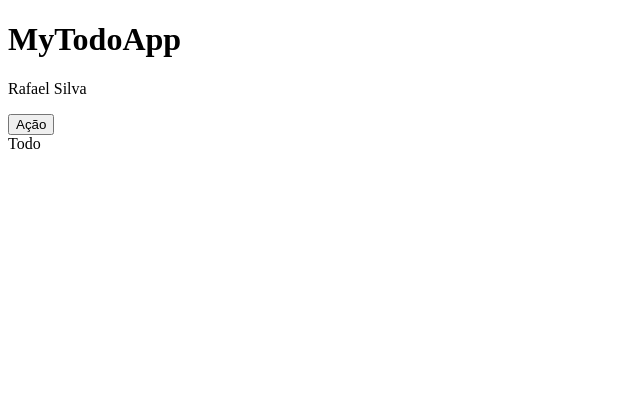
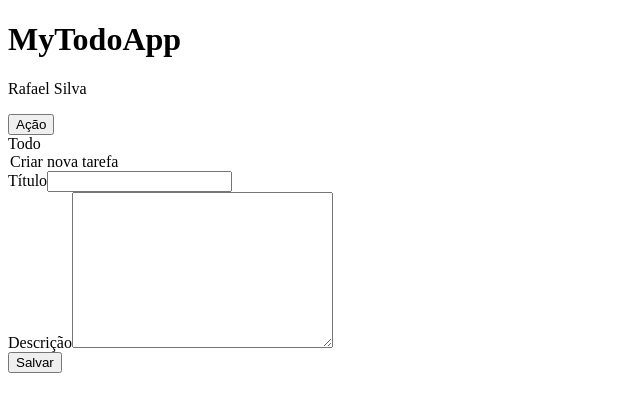
Before and after one commit to rsilvagit/FullStack-SENAI-M03S04, a React (Vite) app in the folder my-todo-list/: page /todo in a window 1280 px wide. Shown: the top 412 px of the page, without its empty margins (0-640 px from the left). Built offline with nearby package versions, Linux system fonts and the light colour scheme.

Commit message:
criando form usando hookform

```diff
--- a/my-todo-list/src/components/form/FormComponent.jsx
+++ b/my-todo-list/src/components/form/FormComponent.jsx
@@ -1,22 +1,77 @@
-import React from 'react'
+import React, { useEffect } from 'react'
 import ButtonComponent from '../button/ButtonComponent'
+import { useForm } from 'react-hook-form'
+import PropTypes from 'prop-types'
 
-export const FormComponent = () => {
+export const FormComponent = (todo) => {
+    const { register,
+         handleSubmit,
+        setValue,
+        formState:{errors}
+    } = useForm();
+
+    const onSubmit = () => {
+        console.log(data);
+        //requisição sever
+    }
+    useEffect(() => {
+        if (todo) {
+            setValue('title', todo.title);
+            setValue('description', todo.description);
+        }
+    }, []);
+
     return (
-        <form className="FormTodo">
-            <legend className="FormTitle">
+        <form className="FormTodo" onSubmit={handleSubmit(onSubmit)}>
+            <legend className="FormTitle"> Criar nova tarefa </legend>
+
             <div className="InputContainer">
+
                 <div className="InputGroup">
                     <label htmlFor="title">Título</label>
-                        <input type='text' id='title' />
+                    <input
+                        type='text'
+                        id='title'
+                        {...register("title", {
+                            required: '*Campo Obrigatório'
+                        })}
+                        />
+                        { errors.title &&
+                        <p>{errors.title.message}</p>
+                        }
                 </div>
                 <div className="InputGroup">
-                        <label htmlFor="description">DFescrição</label>
-                        <textarea id="description" cols="30" rows="10"></textarea>
+                    <label htmlFor="description">Descrição</label>
+                    <textarea
+                        id="description"
+                        cols="30"
+                        rows="10"
+                        {...register('description',
+                            {
+                                required: '*Campo Obrigatório',
+                                maxLength: {
+                                    value: 50,
+                                    message: 'Esse campo possui tamanho máximo de 50 caracteres'
+                                }
+                            })}>
+                    </textarea>
+                    {errors.description &&
+                    <p>{errors.description.message}</p>
+                    }
                 </div>
             </div>
+
             <ButtonComponent type='submit'>Salvar</ButtonComponent>
-            </legend>
-        </form>
+
+        </form >
     )
 }
+
+FormComponent.propTypes = {
+    tod: PropTypes.shape({
+        id: PropTypes.number.isRequired,
+        title: PropTypes.string.isRequired,
+        description: PropTypes.string,
+        status: PropTypes.bool,
+    }),
+}
--- a/my-todo-list/src/pages/todo/ToDoPage.jsx
+++ b/my-todo-list/src/pages/todo/ToDoPage.jsx
@@ -1,7 +1,10 @@
+import { FormComponent } from "../../components/form/FormComponent"
 export const ToDoPage = () => {
     return (
         <div>
             Todo
+          <FormComponent/>
         </div>
+
     )
 }
```
Also changed, not shown: my-todo-list/src/pages/todo/ToDo.StylePage.jsx (deleted), my-todo-list/src/pages/todo/ToDoPageStyle.jsx (added). Lines whose indentation alone changed are shown as unchanged.
